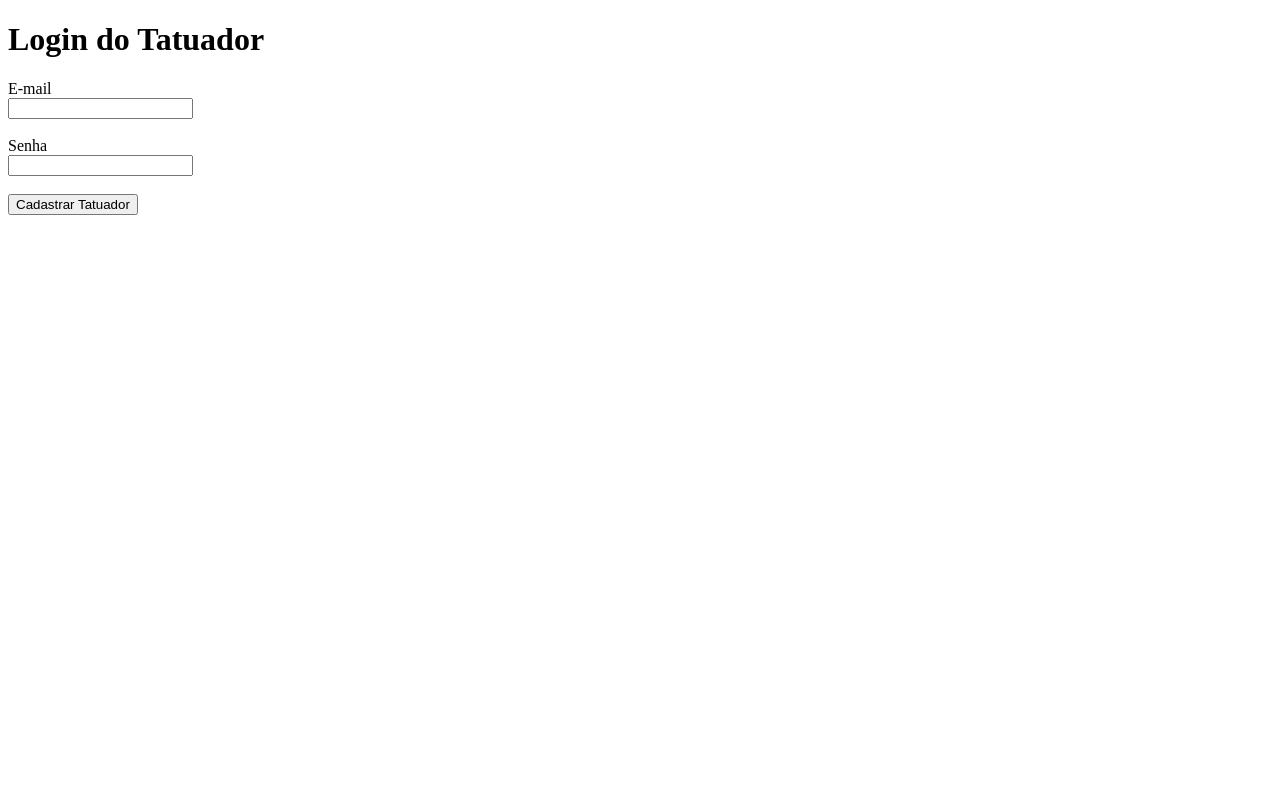
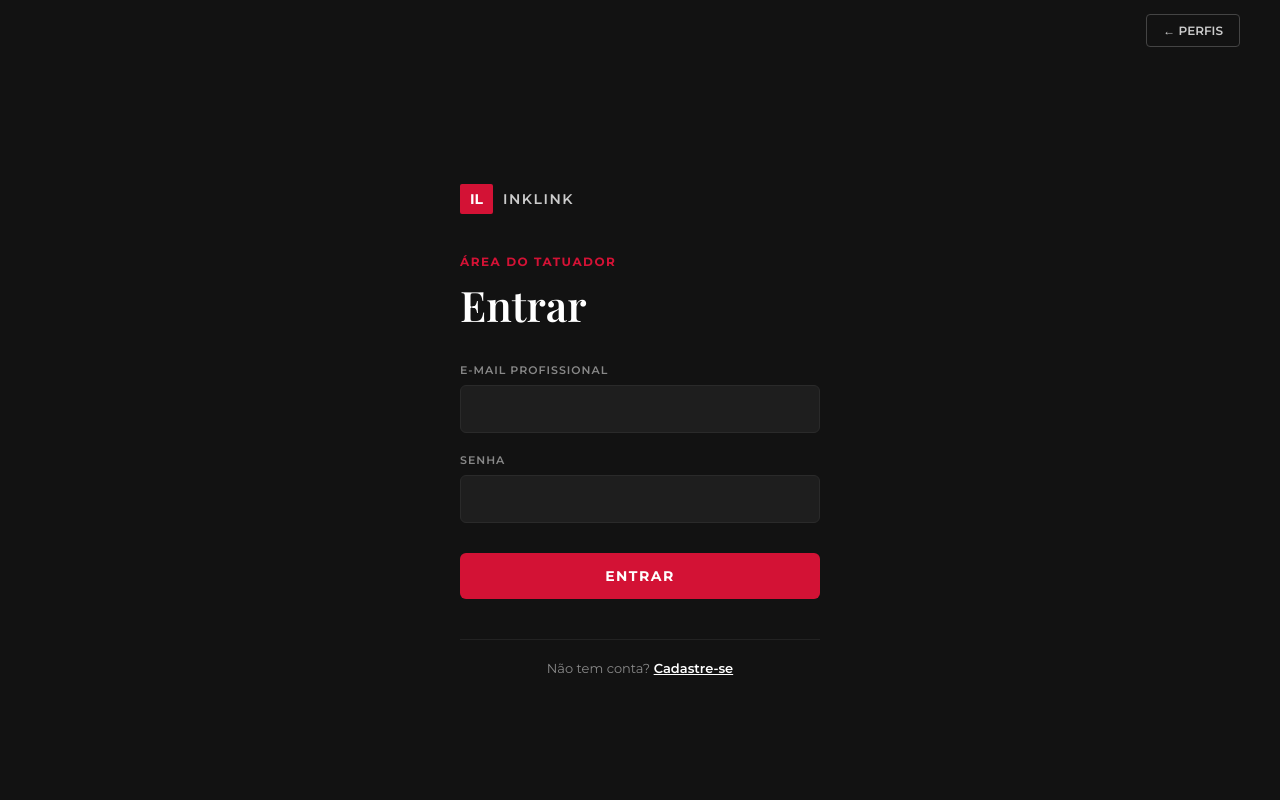
Before and after one commit to ink-link-git/inklink_projeto, a Flask app: page /register in a window 1280 px wide. Run offline with Flask 3, Linux system fonts and the light colour scheme; parts of the project's set-up code (start-up, migrations or seed data) failed here and were passed over.

Commit message:
atualizando arquivos de estilização do login

```diff
--- a/src/login_tatuador/app.py
+++ b/src/login_tatuador/app.py
@@ -2,7 +2,6 @@ import os
 from flask import Flask
 from dotenv import load_dotenv
 from login_tatuador.routes import main_bp
-
 load_dotenv()
 
 app = Flask(__name__)
--- /dev/null
+++ b/src/login_tatuador/static/style.css
@@ -0,0 +1,184 @@
+/* RESET BÁSICO */
+* {
+    margin: 0;
+    padding: 0;
+    box-sizing: border-box;
+    font-family: 'Montserrat', sans-serif;
+}
+
+/* FUNDO DA TELA */
+body {
+    background-color: #121212; /* Fundo escuro */
+    color: #FFFFFF;
+    min-height: 100vh;
+    display: flex;
+    flex-direction: column;
+    align-items: center;
+}
+
+/* BOTÃO PERFIS (TOPO DIREITO) */
+.top-header {
+    width: 100%;
+    padding: 20px 40px;
+    display: flex;
+    justify-content: flex-end;
+}
+
+.btn-outline {
+    border: 1px solid #444444;
+    color: #CCCCCC;
+    padding: 8px 16px;
+    border-radius: 4px;
+    text-decoration: none;
+    font-size: 12px;
+    font-weight: 600;
+}
+
+.btn-outline:hover {
+    background-color: #222222;
+    color: #FFFFFF;
+}
+
+/* CONTAINER CENTRAL DO LOGIN */
+.login-container {
+    width: 100%;
+    max-width: 400px;
+    margin: auto;
+    padding: 20px;
+    display: flex;
+    flex-direction: column;
+}
+
+/* LOGO (SI STUDIO INK) */
+.brand {
+    display: flex;
+    align-items: center;
+    gap: 10px;
+    margin-bottom: 40px;
+}
+
+.brand-box {
+    background-color: #D31235; /* Quadrado vermelho SI */
+    color: #FFFFFF;
+    font-weight: 700;
+    font-size: 14px;
+    padding: 6px 10px;
+    border-radius: 2px;
+}
+
+.brand-text {
+    font-size: 14px;
+    font-weight: 600;
+    letter-spacing: 1.5px;
+    color: #CCCCCC;
+}
+
+/* TÍTULOS */
+.subtitle {
+    color: #D31235; /* Texto vermelho pequeno */
+    font-size: 12px;
+    font-weight: 700;
+    letter-spacing: 1.5px;
+    margin-bottom: 8px;
+}
+
+.title {
+    font-family: 'Playfair Display', serif; /* Fonte do título "Entrar" */
+    font-size: 42px;
+    font-weight: 600;
+    margin-bottom: 30px;
+}
+
+/* CAMPOS DO FORMULÁRIO */
+.login-form {
+    display: flex;
+    flex-direction: column;
+    gap: 20px;
+}
+
+.form-group {
+    display: flex;
+    flex-direction: column;
+    gap: 8px;
+}
+
+.form-group label {
+    font-size: 11px;
+    font-weight: 600;
+    letter-spacing: 1px;
+    color: #888888;
+}
+
+.form-group input[type="text"],
+.form-group input[type="email"],
+.form-group input[type="password"] {
+    width: 100%;
+    padding: 14px 16px;
+    background-color: #1E1E1E; /* Caixa de texto escura */
+    border: 1px solid #2A2A2A;
+    border-radius: 6px;
+    color: #FFFFFF;
+    font-size: 14px;
+    outline: none;
+}
+
+.form-group input:focus {
+    border-color: #D31235; /* Borda vermelha ao clicar no campo */
+}
+
+/* MENSAGEM DE ERRO DO CAMPO */
+.error-msg {
+    color: #FF4D4D;
+    font-size: 12px;
+}
+
+/* BOTÃO ENTRAR */
+.btn-submit {
+    width: 100%;
+    padding: 14px;
+    background-color: #D31235; /* Botão vermelho */
+    border: none;
+    border-radius: 6px;
+    color: #FFFFFF;
+    font-size: 14px;
+    font-weight: 700;
+    letter-spacing: 1.5px;
+    cursor: pointer;
+    margin-top: 10px;
+}
+
+.btn-submit:hover {
+    background-color: #B00E2B;
+}
+
+/* LINK DE CADASTRO (RODAPÉ) */
+.form-footer {
+    margin-top: 40px;
+    text-align: center;
+    font-size: 13px;
+    color: #888888;
+    border-top: 1px solid #222222;
+    padding-top: 20px;
+}
+
+.form-footer a {
+    color: #FFFFFF;
+    text-decoration: underline;
+    font-weight: 600;
+}
+
+/* ALERTAS DO FLASK (FLASH) */
+.flash-messages {
+    list-style: none;
+    margin-bottom: 20px;
+}
+
+.flash-messages li {
+    background-color: rgba(211, 18, 53, 0.2);
+    border: 1px solid #D31235;
+    color: #FF8080;
+    padding: 10px;
+    border-radius: 4px;
+    font-size: 13px;
+    text-align: center;
+}
--- a/src/login_tatuador/templates/login.html
+++ b/src/login_tatuador/templates/login.html
@@ -3,15 +3,42 @@
 <head>
     <meta charset="UTF-8">
     <meta name="viewport" content="width=device-width, initial-scale=1.0">
-    <title>Login do Tatuador</title>
+    <title>Login - Studio Ink</title>
+    <!-- Importação das fontes do Google Fonts (Playfair Display + Montserrat) -->
+    <link rel="preconnect" href="https://fonts.googleapis.com">
+    <link rel="preconnect" href="https://fonts.gstatic.com" crossorigin>
+    <link href="https://fonts.googleapis.com/css2?family=Montserrat:wght@400;600;700&family=Playfair+Display:wght@600;700&display=swap" rel="stylesheet">
+
+    <!-- Link para o arquivo CSS dentro da pasta static -->
+    <link rel="stylesheet" href="{{ url_for('static', filename='style.css') }}">
 </head>
 <body>
-    <h1>Login do Tatuador</h1>
 
-    <!-- Exibe mensagens gerais do flash() sem a tag da categoria -->
+    <!-- Cabeçalho Superior (Botão de Perfis) -->
+    <header class="top-header">
+        <div class="header-buttons">
+            <a href="#" class="btn-outline">← PERFIS</a>
+        </div>
+    </header>
+
+    <!-- Conteúdo Principal / Formulário -->
+    <main class="login-container">
+
+        <!-- Logo / Marca -->
+        <div class="brand">
+            <span class="brand-box">IL</span>
+            <span class="brand-text">INKLINK
+            </span>
+        </div>
+
+        <!-- Títulos -->
+        <span class="subtitle">ÁREA DO TATUADOR</span>
+        <h1 class="title">Entrar</h1>
+
+        <!-- Mensagens Flashed do Flask -->
         {% with mensagens = get_flashed_messages() %}
             {% if mensagens %}
-            <ul>
+                <ul class="flash-messages">
                     {% for mensagem in mensagens %}
                         <li>{{ mensagem }}</li>
                     {% endfor %}
@@ -19,34 +46,42 @@
             {% endif %}
         {% endwith %}
 
-    <form method="POST" action="{{ url_for('main.login') }}">
+        <!-- Formulário de Login -->
+        <form method="POST" action="{{ url_for('main.login') }}" class="login-form">
             {{ form.hidden_tag() }}
 
             <!-- CAMPO E-MAIL -->
-        <div>
-            {{ form.email.label }}<br>
-            {{ form.email() }}
+            <div class="form-group">
+                <label for="email">E-MAIL PROFISSIONAL</label>
+                {{ form.email(oninvalid="this.setCustomValidity('Por favor, informe seu e-mail.')", oninput="this.setCustomValidity('')") }}
                 {% if form.email.errors %}
                     {% for erro in form.email.errors %}
-                    <br><span style="color: red;">{{ erro }}</span>
+                        <span class="error-msg">{{ erro }}</span>
                     {% endfor %}
                 {% endif %}
             </div>
-        <br>
 
             <!-- CAMPO SENHA -->
-        <div>
-            {{ form.password.label }}<br>
-            {{ form.password() }}
+            <div class="form-group">
+                <label for="password">SENHA</label>
+                {{ form.password(oninvalid="this.setCustomValidity('Por favor, informe sua senha.')", oninput="this.setCustomValidity('')") }}
                 {% if form.password.errors %}
                     {% for erro in form.password.errors %}
-                    <br><span style="color: red;">{{ erro }}</span>
+                        <span class="error-msg">{{ erro }}</span>
                     {% endfor %}
                 {% endif %}
             </div>
-        <br>
 
-        {{ form.submit() }}
+            <!-- BOTÃO ENTRAR -->
+            {{ form.submit(class="btn-submit", value="ENTRAR") }}
         </form>
+
+        <!-- Rodapé do Card -->
+        <div class="form-footer">
+            <p>Não tem conta? <a href="#">Cadastre-se</a></p>
+        </div>
+
+    </main>
+<script src="{{ url_for('static', filename='main.js') }}"></script>
 </body>
 </html>
```
Also changed, not shown: src/login_tatuador/static/main.js (added, +39 -0 lines). Lines whose indentation alone changed are shown as unchanged.
